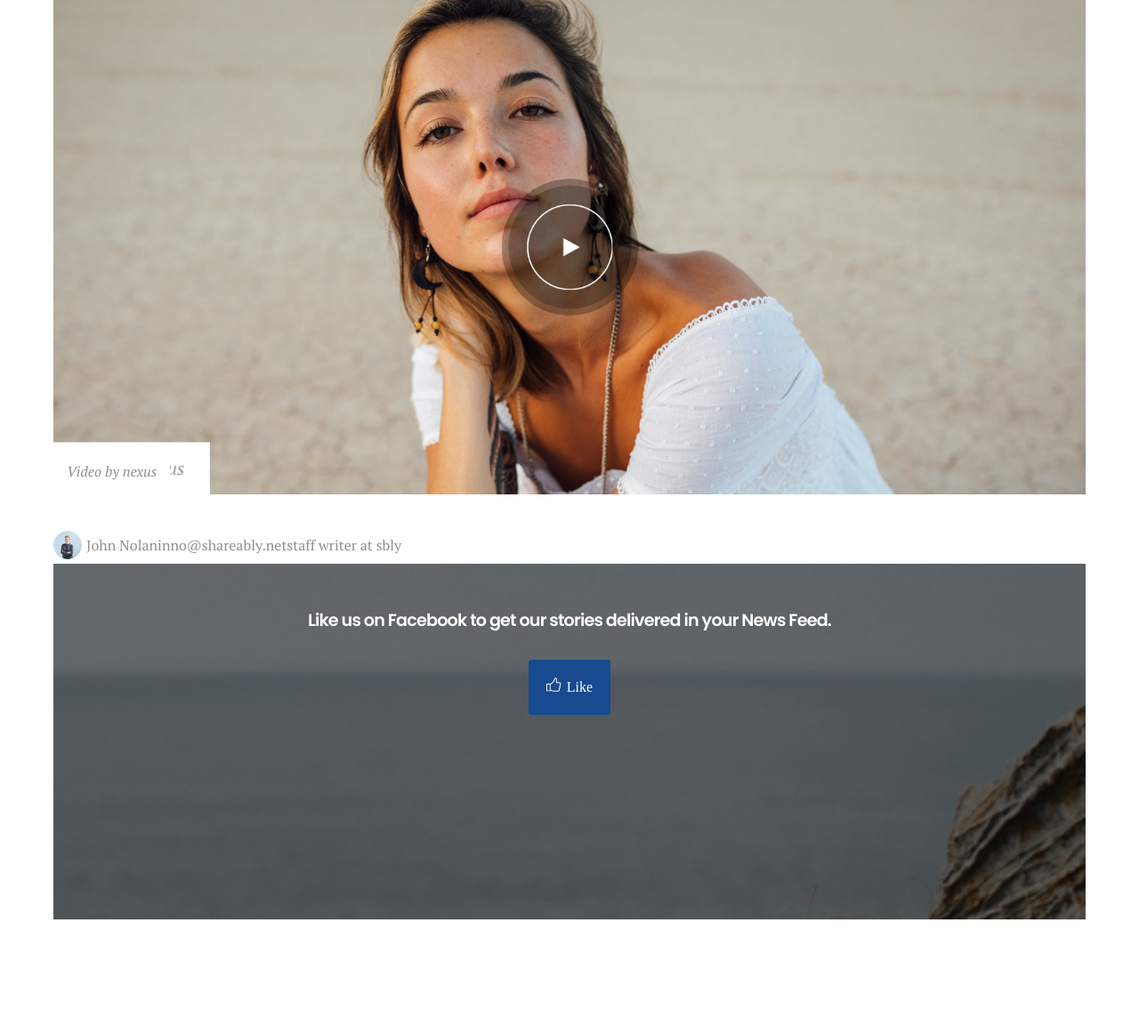
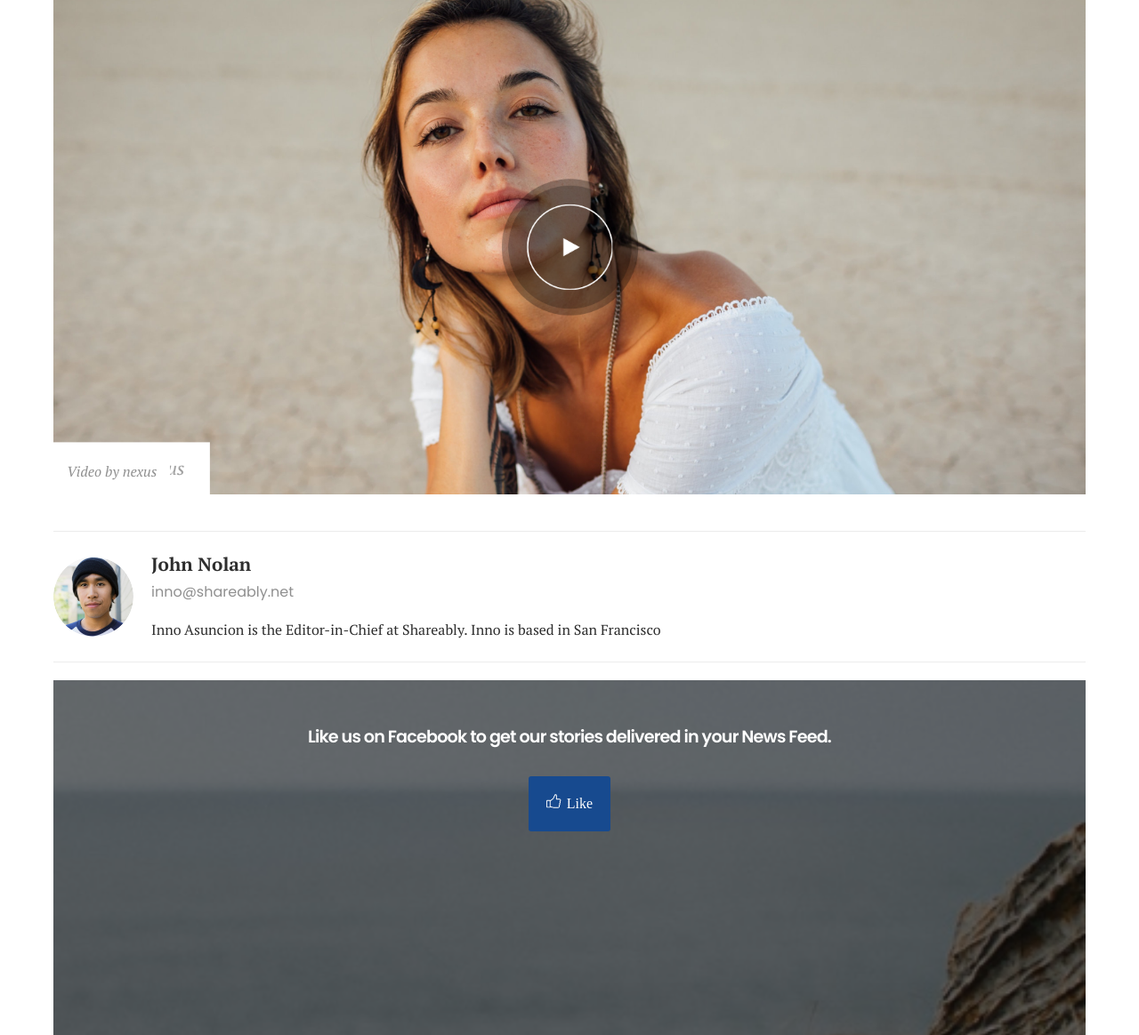
Before and after one commit to lmosele/templates1, a PHP site: page /relieved-article.php in a window 1280 px wide. Shown: the part 2416-3580 px from the top of the page at 89% size. Run offline with PHP 8.4, Linux system fonts and the light colour scheme; style sheets or scripts are compiled from the project's sources; some libraries are stand-ins or nearby versions; some web fonts are replaced.

Commit message:
Author info

```diff
--- a/relieved-article.php
+++ b/relieved-article.php
@@ -22,7 +22,7 @@
   			<h1 class="content-title">6 Pro-Approved Ways to Keep Hair Healthy and Hydrated All Summer</h1>
   			<span class="post-crumb-datetime">July 15th, 2017</span>
   			<div class="post-author-slug slug-extra-large center-xs">
-					<img src="./dist/img/photos/author1.png" class="author-slug-image">
+					<img src="./dist/img/photos/author2.png" class="author-slug-image">
 					<div class="author-details">
 						<div class="author-slug-title">
 							By John Nolan
@@ -70,15 +70,17 @@
 	  			<figcaption class="article-image-caption">Video by nexus</figcaption>
 	  		</figure>
 
-	  		<div class="post-author-slug">
-					<img src="./dist/img/photos/author1.png" class="author-slug-image">
-					<span class="author-slug-title">
-						John Nolan
-					</span>
-					<span class="author-slug-contact">inno@shareably.net</span>
-					<span class="author-slug-description">
-						staff writer at sbly
-					</span>
+	  		<div class="post-author-slug article-bio">
+					<img src="./dist/img/photos/author2.png" class="author-slug-image">
+					<div class="author-details">
+						<div class="author-slug-title">
+							John Nolan
+						</div>
+						<div class="author-slug-contact">inno@shareably.net</div>
+						<div class="author-slug-description">
+							Inno Asuncion is the Editor-in-Chief at Shareably. Inno is based in San Francisco
+						</div>
+					</div>
 				</div>
 
 				<div class="ad-small horizontal">
--- a/src/styles/_article.scss
+++ b/src/styles/_article.scss
@@ -113,7 +113,6 @@
 	}
 }
 
-
 .article-ad-horizontal {
 	max-width: 100%;
 	margin: 10px;
--- a/src/styles/_shared.scss
+++ b/src/styles/_shared.scss
@@ -170,6 +170,35 @@
       height: 56px;
       border-radius: 100px;
       margin-right: 10px;
+    }
+  }
+  &.article-bio {
+    width: 100%;
+    padding-bottom: 20px;
+    padding-top: 20px;
+    margin-top: 20px;
+    margin-bottom: 20px;
+    border-top: 1px solid $lightgray;
+    border-bottom: 1px solid $lightgray;
+    text-align: initial;
+    .author-slug-image {
+        width: 90px;
+        height: 90px;
+        border-radius: 100px;
+        margin-right: 20px;
+      }
+    .author-details {
+      font-family: $body;
+      color: $black;
+      .author-slug-title {
+        font-size: 1.3em;
+        font-weight: 800;
+      }
+      .author-slug-contact {
+        font-family: $headline;
+        color: $gray;
+        margin-bottom: 10px;
+      }
     }
   }
 }
```
Also changed, not shown: dist/img/photos/author2.png (added).
